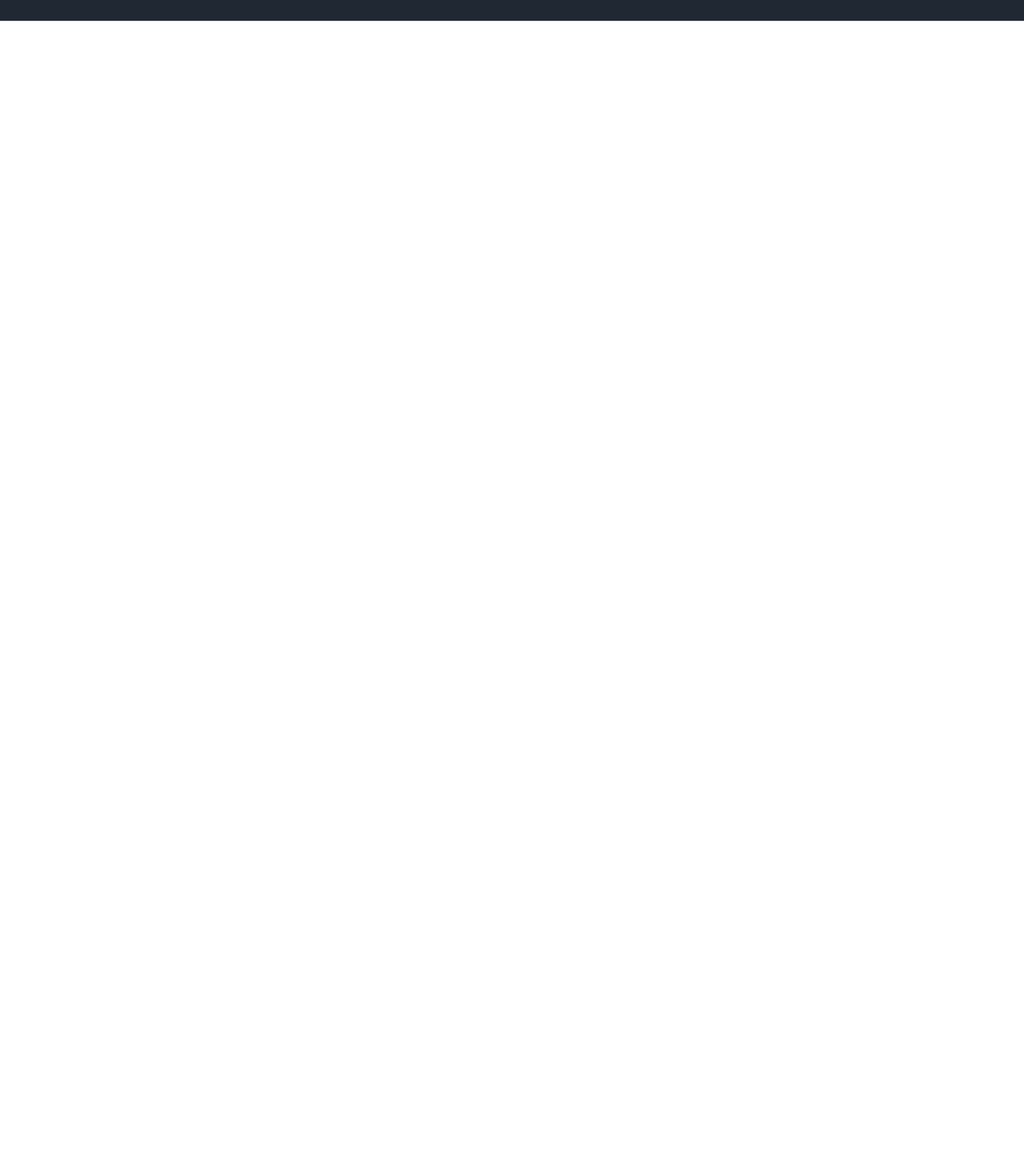
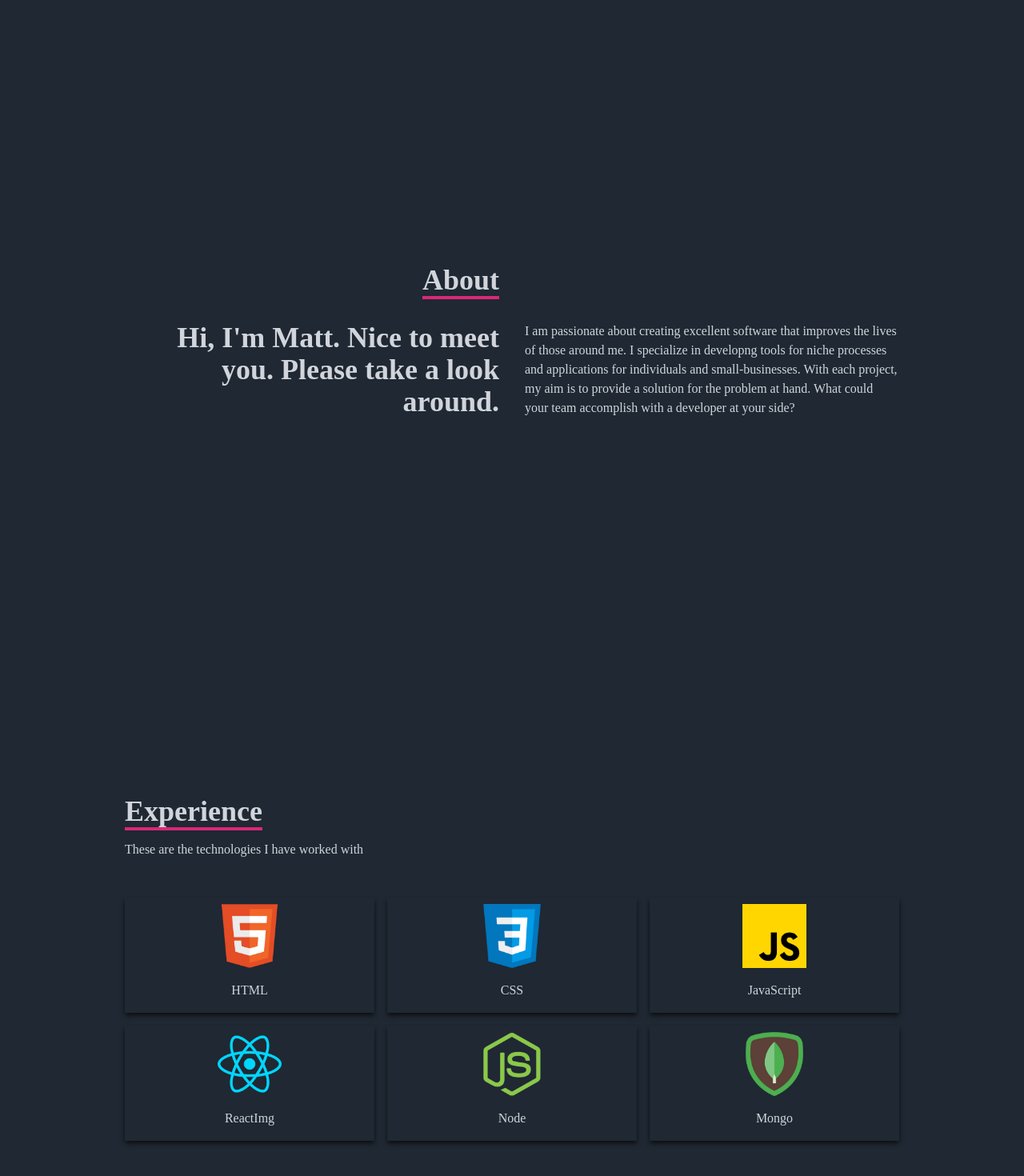
Before and after one commit to Matthew-Teixeira/Matt-Teixeira-Portfolio, a React (Create React App) app: page / in a window 1280 px wide. Shown: the part 774-2244 px from the top of the page at 80% size. Before the commit the page ends 800 px from the top, so only its background shows below. Built offline with nearby package versions, Linux system fonts and the light colour scheme; the HTML template or start-up script is replaced by a standard one; a web font is replaced by a local one.

Commit message:
About and skills section

```diff
--- a/src/App.js
+++ b/src/App.js
@@ -1,11 +1,15 @@
 import Navbar from "./components/Navbar";
 import Hero from "./components/Hero";
+import About from "./components/About";
+import Skills from "./components/Skills";
 
 function App() {
   return (
     <div>
       <Navbar />
       <Hero />
+      <About />
+      <Skills />
     </div>
   );
 }
--- /dev/null
+++ b/src/components/About.jsx
@@ -0,0 +1,36 @@
+import React from "react";
+
+const About = () => {
+  return (
+    <div
+      name="about"
+      className="w-full h-screen bg-[rgb(31,40,51)] text-gray-300"
+    >
+      <div className="flex flex-col justify-center items-center w-full h-full">
+        <div className="max-w-[1000px] w-full grid grid-cols-2 gap-8">
+          <div className="sm:text-right pb-8 pl-4">
+            <p className="text-4xl font-bold inline border-b-4 border-pink-600">About</p>
+          </div>
+          <div></div>
+        </div>
+        <div className="max-w-[1000px] w-full grid sm:grid-cols-2 gap-8 px-4">
+          <div className="sm:text-right text-4xl font-bold">
+            <p>Hi, I'm Matt. Nice to meet you. Please take a look around.</p>
+          </div>
+          <div>
+            <p>
+              I am passionate about creating excellent software that improves
+              the lives of those around me. I specialize in developng tools for
+              niche processes and applications for individuals and
+              small-businesses. With each project, my aim is to provide a
+              solution for the problem at hand. What could your team accomplish
+              with a developer at your side?
+            </p>
+          </div>
+        </div>
+      </div>
+    </div>
+  );
+};
+
+export default About;
--- /dev/null
+++ b/src/components/Skills.jsx
@@ -0,0 +1,50 @@
+import React from "react";
+
+import HTML from "../assets/html.png";
+import CSS from "../assets/css.png";
+import JavaScript from "../assets/javascript.png";
+import ReactImg from "../assets/react.png";
+import Node from "../assets/node.png";
+import Mongo from "../assets/mongo.png";
+
+const Skills = () => {
+  return (
+    <div name="skills" className="w-full h-screen bg-[rgb(31,40,51)] text-gray-300">
+      {/* Container */}
+      <div className="max-w-[1000px] mx-auto p-4 flex flex-col justify-center w-full h-full">
+        <div>
+          <p className="text-4xl font-bold inline border-b-4 border-pink-600">Experience</p>
+          <p className="py-4">These are the technologies I have worked with</p>
+          <div className="w-full grid grid-cols-2 sm:grid-cols-3 gap-4 text-center py-8">
+            <div className="shadow-md shadow-[rgb(15,15,15)] hover:scale-110 duration-500">
+              <img className="w-20 mt-2 mx-auto" src={HTML} alt="HTML icon" />
+              <p className="my-4">HTML</p>
+            </div>
+            <div className="shadow-md shadow-[rgb(15,15,15)] hover:scale-110 duration-500">
+              <img className="w-20 mt-2 mx-auto" src={CSS} alt="CSS icon" />
+              <p className="my-4">CSS</p>
+            </div>
+            <div className="shadow-md shadow-[rgb(15,15,15)] hover:scale-110 duration-500">
+              <img className="w-20 mt-2 mx-auto" src={JavaScript} alt="JavaScript icon" />
+              <p className="my-4">JavaScript</p>
+            </div>
+            <div className="shadow-md shadow-[rgb(15,15,15)] hover:scale-110 duration-500">
+              <img className="w-20 mt-2 mx-auto" src={ReactImg} alt="ReactImg icon" />
+              <p className="my-4">ReactImg</p>
+            </div>
+            <div className="shadow-md shadow-[rgb(15,15,15)] hover:scale-110 duration-500">
+              <img className="w-20 mt-2 mx-auto" src={Node} alt="Node icon" />
+              <p className="my-4">Node</p>
+            </div>
+            <div className="shadow-md shadow-[rgb(15,15,15)] hover:scale-110 duration-500">
+              <img className="w-20 mt-2 mx-auto" src={Mongo} alt="Mongo icon" />
+              <p className="my-4">Mongo</p>
+            </div>
+          </div>
+        </div>
+      </div>
+    </div>
+  );
+};
+
+export default Skills;
```
Also changed, not shown: src/components/Projects.jsx (added).
